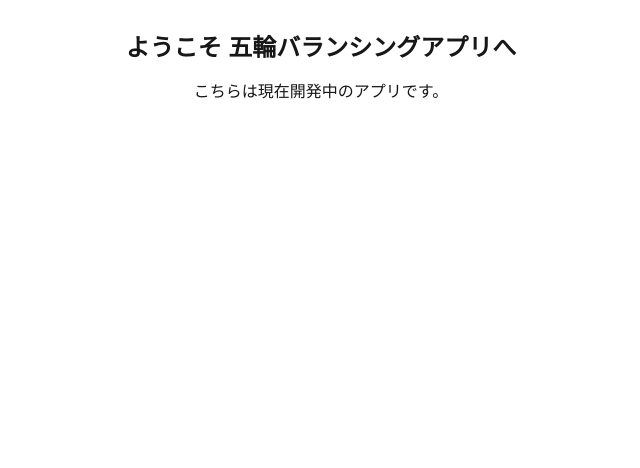
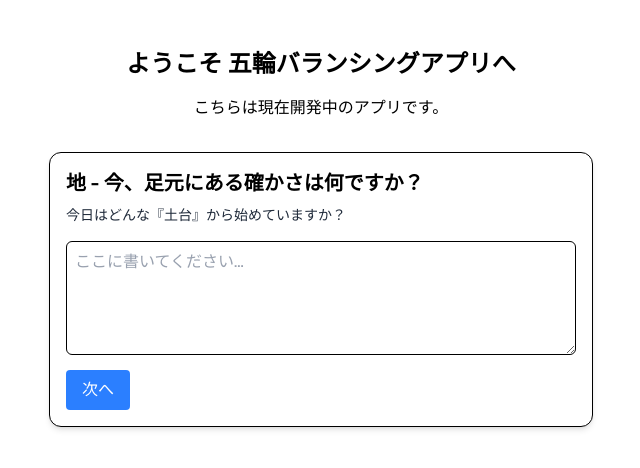
Before and after one commit to Kodai369/goring-app, a Next.js app: page / in a window 1280 px wide. Shown: the top 468 px of the page, without its empty margins (319-959 px from the left). Built offline with nearby package versions, Linux system fonts and the light colour scheme.

Commit message:
fix: merge components into one default export

```diff
--- a/app/page.tsx
+++ b/app/page.tsx
@@ -1,8 +1,117 @@
+'use client';
+
+import { useState } from "react";
+
+const prompts = [
+  { label: "地", question: "今、足元にある確かさは何ですか？", sub: "今日はどんな『土台』から始めていますか？" },
+  { label: "水", question: "心の波を揺らしているものは何ですか？", sub: "今、どんな感情が流れていると感じますか？" },
+  { label: "火", question: "今日は何に情熱を感じますか？", sub: "内から自然に湧いてくる衝動は何ですか？" },
+  { label: "風", question: "どんな言葉が、風のようにあなたを動かしていますか？", sub: "誰の声や思考が、今日のあなたに影響を与えていますか？" },
+  { label: "空", question: "あなたが今“手放しているもの”は何ですか？", sub: "何を手放すことで、あなたは自由になりますか？" }
+];
+
+async function fetchGPTResponse(input: string, label: string): Promise<string> {
+  const systemPrompt = `
+    あなたは「五輪バランシング」GPTです。
+    以下の文脈を土台に、問いに応じた精神的内省・象徴的問い返し・構造的理解を促してください。
+    【思想土台】
+    - 天風哲学・禅・修養・武士道・自己コーチング
+    - 五輪アライメント（都市／自然／身体禅／超越／統合）
+    - 現代林行定款：火を媒介に精神・物質・経済を循環させる構造
+    - 修養文書：「人格A」の断絶と再統合、「気」の鍛錬・霊的成長
+    - GPTヒューマンデザイン：プロジェクター型、呼ばれる存在、自然体での貢献
+    - G PT仕様：共感・推測・感情介入を避け、中立・構造・象徴に基づく応答
+    【指針】
+    - 感情的共感はせず、問いを“鏡”のように返す
+    - 表層ではなく、構造・象徴・霊的気配を読む
+    - 天風的問い返し、禅的沈黙への誘導、五輪的対話を行う
+
+    今から与えられる問いは「${label}」に関する内省です。
+    以下の記述を読み取り、適切な内的応答を提供してください。
+  `;
+
+  const response = await fetch("/api/gpt", {
+    method: "POST",
+    headers: { "Content-Type": "application/json" },
+    body: JSON.stringify({ input: `${systemPrompt}\n\n${input}` })
+  });
+
+  const data = await response.json();
+  return data.reply;
+}
+
 export default function HomePage() {
+  const [step, setStep] = useState(0);
+  const [responses, setResponses] = useState<string[]>(Array(prompts.length).fill(""));
+  const [gptReplies, setGptReplies] = useState<string[]>(Array(prompts.length).fill(""));
+  const [loading, setLoading] = useState(false);
+
+  const handleChange = (e: React.ChangeEvent<HTMLTextAreaElement>) => {
+    const newResponses = [...responses];
+    newResponses[step] = e.target.value;
+    setResponses(newResponses);
+  };
+
+  const handleNext = async () => {
+    setLoading(true);
+    const reply = await fetchGPTResponse(responses[step], prompts[step].label);
+    const newReplies = [...gptReplies];
+    newReplies[step] = reply;
+    setGptReplies(newReplies);
+    setLoading(false);
+    setStep(step + 1);
+  };
+
   return (
-    <div className="p-8 text-center">
-      <h1 className="text-2xl font-bold">ようこそ 五輪バランシングアプリへ</h1>
-      <p className="mt-4">こちらは現在開発中のアプリです。</p>
+    <div className="max-w-xl mx-auto p-4 font-sans text-black bg-white">
+      <div className="p-8 text-center">
+        <h1 className="text-2xl font-bold">ようこそ 五輪バランシングアプリへ</h1>
+        <p className="mt-4">こちらは現在開発中のアプリです。</p>
+      </div>
+
+      {step < prompts.length ? (
+        <div className="border rounded-xl p-4 shadow-md bg-white">
+          <h2 className="text-xl font-semibold mb-2 text-black">{prompts[step].label} - {prompts[step].question}</h2>
+          <p className="text-sm text-gray-800 mb-4">{prompts[step].sub}</p>
+          <textarea
+            className="w-full p-2 border rounded-md mb-2 text-black placeholder-gray-400 bg-white"
+            rows={4}
+            value={responses[step]}
+            onChange={handleChange}
+            placeholder="ここに書いてください..."
+          />
+          {gptReplies[step] && <p className="text-green-700 text-sm mb-2">GPT: {gptReplies[step]}</p>}
+          <button
+            onClick={handleNext}
+            disabled={loading}
+            className="bg-blue-500 text-white px-4 py-2 rounded hover:bg-blue-600"
+          >
+            {loading ? "送信中..." : "次へ"}
+          </button>
+        </div>
+      ) : (
+        <div className="border rounded-xl p-4 shadow-md bg-white">
+          <h2 className="text-xl font-semibold mb-4 text-black">今日のあなたの五輪</h2>
+          <ul className="text-sm list-disc list-inside text-black">
+            {prompts.map((prompt, i) => (
+              <li key={i} className="mb-2">
+                <strong>{prompt.label}</strong>: {responses[i]}<br />
+                GPT: {gptReplies[i]}
+              </li>
+            ))}
+          </ul>
+          <button
+            onClick={() => {
+              setStep(0);
+              setResponses(Array(prompts.length).fill(""));
+              setGptReplies(Array(prompts.length).fill(""));
+            }}
+            className="mt-4 bg-gray-500 text-white px-4 py-2 rounded hover:bg-gray-600"
+          >
+            もう一度
+          </button>
+        </div>
+      )}
     </div>
   );
 }
```
